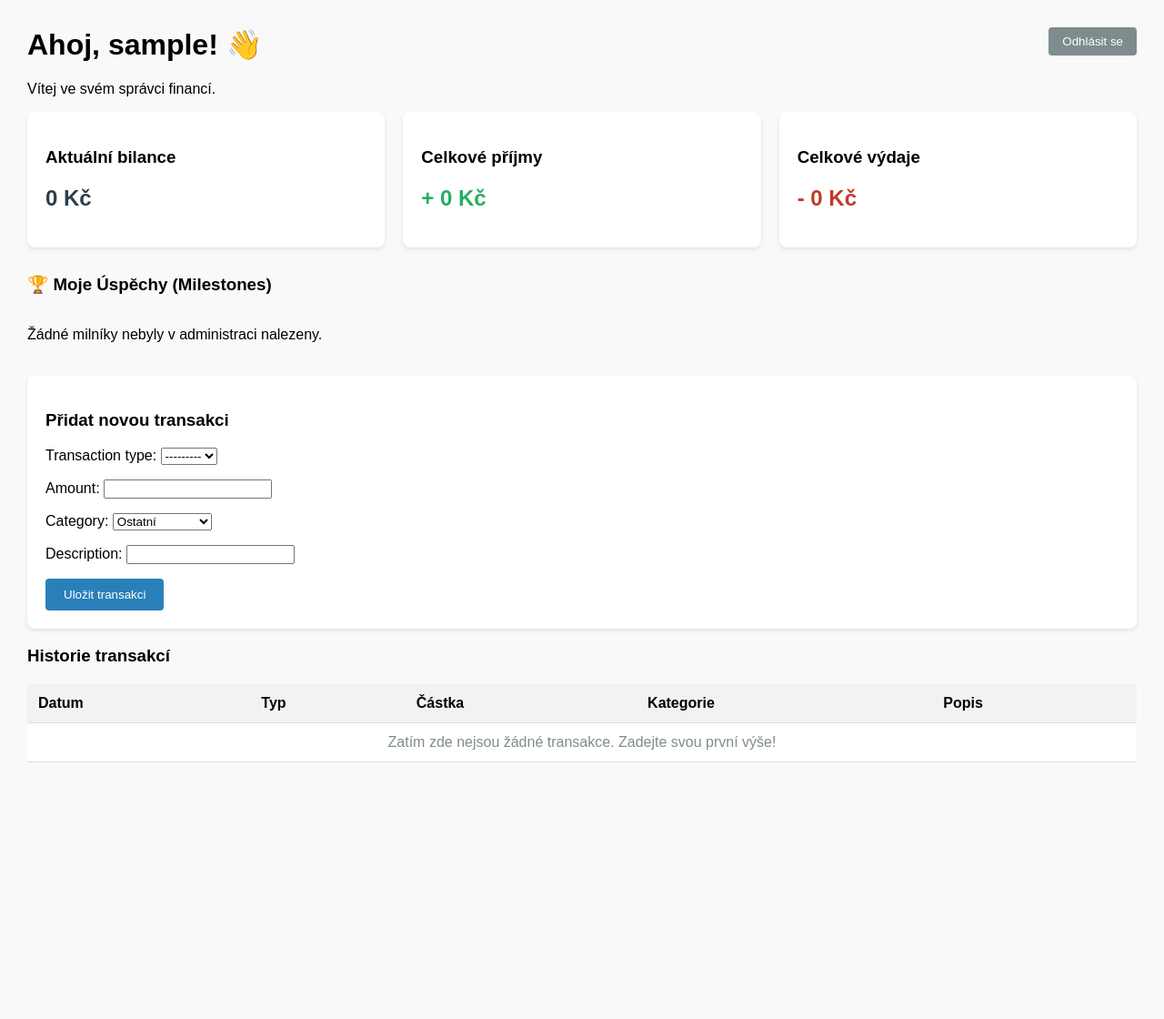
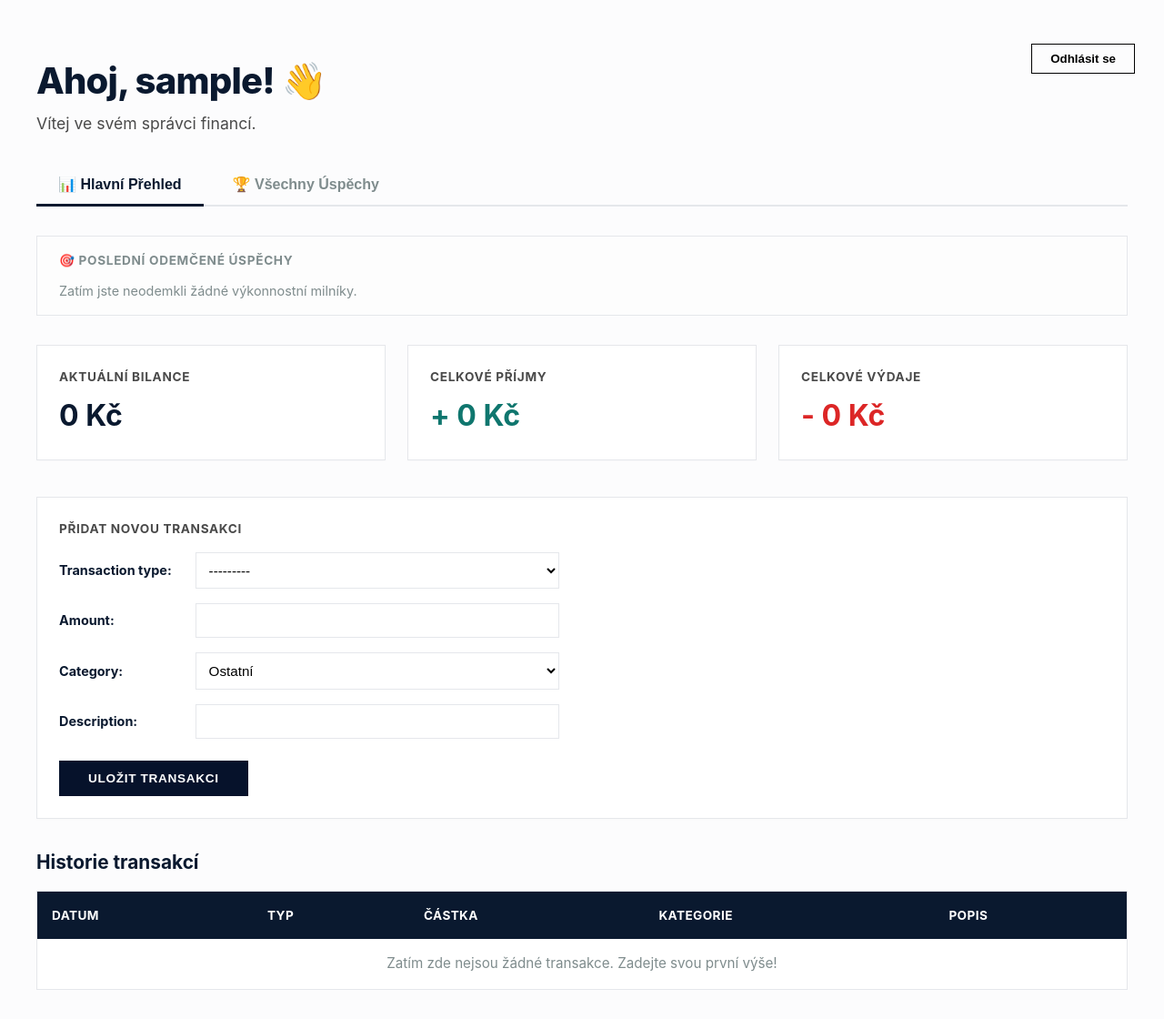
Before and after one commit to Art1mod/financial-manager, a Django app: page / in a window 1280 px wide. Shown: the whole page at 91% size. Before the commit the page ends 838 px from the top, so only its background shows below. Run offline with Django 5.2, Linux system fonts and the light colour scheme; the visitor is signed in with stand-in values (Sample User, id 1); data that the repository does not hold is empty.

Commit message:
feat: complete dashboard UI overhaul and modular AJAX refactor
- Enhanced interface layout, typography, and control elements via custom CSS.
- Added native 'switchView' tab engine for fluid sub-panel navigation.
- Decoupled AJAX payload to dynamically sync the full grid and a 2-item capped dashboard mini-banner.
- Refactored pipeline to parse backend fallback strings directly ().

```diff
--- /dev/null
+++ b/budget/static/budget/css/dashboard.css
@@ -0,0 +1,412 @@
+/* ==========================================================================
+   1. GLOBAL STYLES & LAYOUT
+   ========================================================================== */
+
+/* Base body presets and defaults */
+body {
+    background-color: #fcfcfd;
+    color: #000000;
+    font-family: -apple-system, BlinkMacSystemFont, "Segoe UI", Roboto, Arial, sans-serif;
+    margin: 0;
+    padding: 2rem;
+    line-height: 1.5;
+}
+
+/* Page content centering container */
+body > * {
+    max-width: 1200px;
+    margin-left: auto;
+    margin-right: auto;
+}
+
+
+/* ==========================================================================
+   2. TYPOGRAPHY & HEADINGS
+   ========================================================================== */
+
+/* Main welcome heading */
+h1 {
+    color: #0a192f;
+    font-size: 2.5rem;
+    font-weight: 800;
+    margin-bottom: 0.25rem;
+    letter-spacing: -0.02em;
+}
+
+/* Subtitle paragraph directly below h1 */
+h1 + p {
+    margin-top: 0;
+    color: #4a4a4a;
+    font-size: 1.1rem;
+    margin-bottom: 2rem;
+}
+
+/* Section block headers */
+h3 {
+    color: #0a192f;
+    font-size: 1.3rem;
+    font-weight: 700;
+    margin-top: 2rem;
+    margin-bottom: 1rem;
+}
+
+
+/* ==========================================================================
+   3. LOGOUT BUTTON
+   ========================================================================== */
+
+/* Logout button container positioning */
+body > form[action*="logout"] {
+    float: right;
+    margin-top: 1rem;
+}
+
+/* Logout button structure */
+.logout-btn {
+    background-color: transparent;
+    color: #000000;
+    border: 1px solid #000000;
+    padding: 0.5rem 1.25rem;
+    font-weight: 600;
+    cursor: pointer;
+    transition: all 0.2s ease;
+}
+
+/* Logout button hover state */
+.logout-btn:hover {
+    background-color: #000000;
+    color: #ffffff;
+}
+
+/* Float clearing fix for the parent layout */
+body::after {
+    content: "";
+    display: table;
+    clear: both;
+}
+
+
+/* ==========================================================================
+   4. NAVIGATION TABS & PANELS
+   ========================================================================== */
+
+/* Top tab layout bar */
+.tab-navigation {
+    display: flex;
+    gap: 0.5rem;
+    border-bottom: 2px solid #e5e7eb;
+    margin-bottom: 2rem;
+    padding-bottom: 1px;
+}
+
+/* Individual nav item button tabs */
+.nav-tab {
+    background: none;
+    border: none;
+    padding: 0.75rem 1.5rem;
+    font-size: 1rem;
+    font-weight: 700;
+    color: #7f8c8d;
+    cursor: pointer;
+    position: relative;
+    transition: color 0.2s ease;
+}
+
+/* Nav tab button hover effect */
+.nav-tab:hover {
+    color: #0a192f;
+}
+
+/* Currently active view tab highlight state */
+.nav-tab.active-tab {
+    color: #0a192f;
+}
+
+/* Indicator underline accent for the active tab */
+.nav-tab.active-tab::after {
+    content: "";
+    position: absolute;
+    bottom: -3px;
+    left: 0;
+    width: 100%;
+    height: 3px;
+    background-color: #0a192f;
+}
+
+/* Hidden view panel by default */
+.view-panel {
+    display: none;
+}
+
+/* Active visible view panel toggle */
+.view-panel.panel-visible {
+    display: block;
+}
+
+
+/* ==========================================================================
+   5. FINANCIAL METRICS & SUMMARY CARDS
+   ========================================================================== */
+
+/* Top summary row responsive grid layout */
+.summary-box {
+    display: grid;
+    grid-template-columns: repeat(auto-fit, minmax(280px, 1fr));
+    gap: 1.5rem;
+    margin-bottom: 2.5rem;
+}
+
+/* Standalone content wrapper container blocks */
+.card {
+    background: #ffffff;
+    border: 1px solid #e5e7eb;
+    padding: 1.5rem;
+    box-shadow: 0 1px 3px rgba(0,0,0,0.02);
+}
+
+/* Card titles text elements */
+.card h3 {
+    margin: 0 0 0.5rem 0;
+    font-size: 0.85rem;
+    text-transform: uppercase;
+    letter-spacing: 0.05em;
+    color: #4a4a4a;
+}
+
+/* Main calculated text value labels inside cards */
+.card h2 {
+    margin: 0;
+    font-size: 2rem;
+    font-weight: 700;
+}
+
+/* Main balance financial status badge color */
+.balance { color: #0a192f; }
+
+/* Dynamic positive income financial state badge color */
+.income { color: #0f766e; }
+
+/* Dynamic negative expense financial state badge color */
+.expense { color: #dc2626; }
+
+
+/* ==========================================================================
+   6. RECENT ACHIEVEMENTS (DASHBOARD TAB)
+   ========================================================================== */
+
+/* Dashboard top achievements container header panel */
+.recent-achievements-banner {
+    background: #fdfdfd;
+    border: 1px solid #e5e7eb;
+    padding: 1rem 1.5rem;
+    margin-bottom: 2rem;
+}
+
+/* Mini achievements module section label titles */
+.recent-achievements-banner h4 {
+    margin: 0 0 0.75rem 0;
+    font-size: 0.85rem;
+    text-transform: uppercase;
+    letter-spacing: 0.05em;
+    color: #7f8c8d;
+}
+
+/* Flexbox horizontal layout container matrix for fast metrics */
+.mini-achievements-grid {
+    display: flex;
+    gap: 1rem;
+}
+
+/* Compact individual dashboard achievement highlights */
+.mini-achievement-card {
+    background-color: #f0fdfa;
+    border: 1px solid #0f766e;
+    padding: 0.75rem 1rem;
+    flex: 1;
+    display: flex;
+    flex-direction: column;
+    justify-content: center;
+}
+
+/* Mini achievement card subtitle texts names */
+.mini-achievement-card h5 {
+    margin: 0;
+    font-size: 0.95rem;
+    color: #0a192f;
+    font-weight: 700;
+}
+
+/* Summary paragraph text copy inside recent banners modules */
+.mini-achievement-card p {
+    margin: 2px 0 0 0;
+    font-size: 0.8rem;
+    color: #555;
+}
+
+/* Max item ceiling restriction limit: drops items past index count 2 */
+.mini-achievements-grid .mini-achievement-card:nth-of-type(n+3) {
+    display: none;
+}
+
+
+/* ==========================================================================
+   7. ALL ACHIEVEMENTS (FULL PANEL VIEW)
+   ========================================================================== */
+
+/* Main showcase container layout grids */
+.achievements-grid {
+    display: grid !important;
+    grid-template-columns: repeat(auto-fit, minmax(280px, 1fr)) !important;
+    gap: 1.5rem !important;
+    margin-bottom: 2.5rem !important;
+}
+
+/* Full standalone achievement milestones block cards */
+.achievement-card {
+    border-radius: 0px !important;
+    padding: 1.5rem !important;
+    transition: transform 0.2s ease, box-shadow 0.2s ease;
+}
+
+/* Unearned milestone fallback inactive card layout view modes */
+.achievement-card.locked {
+    background-color: #ffffff !important;
+    border: 1px dashed #cccccc !important;
+    opacity: 0.55 !important;
+}
+
+/* Earned milestone successful active badge layout configuration */
+.achievement-card.unlocked {
+    background-color: #f0fdfa !important;
+    border: 1px solid #0f766e !important;
+    opacity: 1 !important;
+    box-shadow: 0 4px 12px rgba(15, 118, 110, 0.04);
+}
+
+/* Core badge titles wrapper headings lines */
+.achievement-card h4 {
+    margin: 0 0 0.5rem 0;
+    font-size: 1.1rem;
+    color: #0a192f;
+}
+
+
+/* ==========================================================================
+   8. TRANSACTION INTAKE FORM
+   ========================================================================== */
+
+/* Form wrapper wrapper base parameters alignment settings */
+.card #transaction-form {
+    margin-top: 1rem;
+}
+
+/* Automatic responsive label/input rows styling setup alignment */
+.card #transaction-form p {
+    display: grid;
+    grid-template-columns: 150px 1fr;
+    align-items: center;
+    margin-bottom: 1rem;
+}
+
+/* Input category fields field labels labels identifiers tags descriptors */
+.card #transaction-form label {
+    font-weight: 700;
+    color: #0a192f;
+    font-size: 0.9rem;
+}
+
+/* Standard select drops fields dropdown boxes and textual boxes */
+.card #transaction-form input,
+.card #transaction-form select {
+    padding: 0.6rem;
+    border: 1px solid #e5e7eb;
+    background-color: #ffffff;
+    font-size: 0.95rem;
+    width: 100%;
+    max-width: 400px;
+    box-sizing: border-box;
+}
+
+/* Focus bounding outlines highlight indicator parameters properties */
+.card #transaction-form input:focus,
+.card #transaction-form select:focus {
+    outline: none;
+    border-color: #0a192f;
+}
+
+/* Main primary save form transaction call-to-action button properties */
+.card #transaction-form button[type="submit"] {
+    background: #06122b !important;
+    color: #ffffff !important;
+    border-radius: 0px !important;
+    padding: 0.75rem 2rem !important;
+    font-weight: 700;
+    text-transform: uppercase;
+    letter-spacing: 0.05em;
+    font-size: 0.85rem;
+    margin-top: 0.5rem;
+    border: none !important;
+    outline: none !important;
+    cursor: pointer;
+    transition: background-color 0.2s ease;
+}
+
+/* Hover state parameter configurations values */
+.card #transaction-form button[type="submit"]:hover {
+    background: #0f2b67 !important;
+}
+
+
+/* ==========================================================================
+   9. TRANSACTION HISTORY LOG TABLE
+   ========================================================================== */
+
+/* History tables elements foundation parameters structural wrappers */
+table {
+    width: 100%;
+    border-collapse: collapse;
+    margin-top: 1rem;
+    background: #ffffff;
+    border: 1px solid #e5e7eb;
+}
+
+/* Column titles table headers elements rows lines controls */
+th {
+    background-color: #0a192f;
+    color: #ffffff;
+    font-weight: 700;
+    text-align: left;
+    padding: 1rem;
+    font-size: 0.85rem;
+    text-transform: uppercase;
+    letter-spacing: 0.03em;
+}
+
+/* Table dataset cells fields item content containers row cells tags */
+td {
+    padding: 1rem;
+    border-bottom: 1px solid #e5e7eb;
+    font-size: 0.95rem;
+}
+
+/* Data row background transition hover overlays triggers rules controls */
+tr:hover td {
+    background-color: #fcfcfd;
+}
+
+/* Highlighting font color values inside matrix grids row lines logs (Income) */
+td span.income {
+    font-weight: 700;
+    color: #0f766e;
+}
+
+/* Highlighting font color values inside matrix grids row lines logs (Expense) */
+td span.expense {
+    font-weight: 700;
+    color: #dc2626;
+}
+
+/* Automatically hide any unlocked achievement card beyond the first 2 */
+.mini-achievements-grid .mini-achievement-card:nth-of-type(n+3) {
+    display: none;
+}
--- a/templates/dashboard.html
+++ b/templates/dashboard.html
@@ -1,18 +1,10 @@
+{% load static %}
 <!DOCTYPE html>
 <html lang="cs">
 <head>
     <meta charset="UTF-8">
     <title>Finance Manager - Dashboard</title>
-    <style>
-        body { font-family: Arial, sans-serif; margin: 30px; background-color: #f9f9f9; }
-        .summary-box { display: flex; gap: 20px; margin-bottom: 30px; }
-        .card { padding: 20px; background: white; border-radius: 8px; box-shadow: 0 2px 4px rgba(0,0,0,0.1); flex: 1; }
-        .balance { color: #2c3e50; } .income { color: #27ae60; } .expense { color: #c0392b; }
-        table { width: 100%; border-collapse: collapse; background: white; margin-top: 20px; }
-        th, td { padding: 12px; text-align: left; border-bottom: 1px solid #ddd; }
-        th { background-color: #f2f2f2; }
-        .logout-btn { float: right; background: #7f8c8d; color: white; border: none; padding: 8px 15px; border-radius: 4px; cursor: pointer;}
-    </style>
+    <link rel="stylesheet" href="{% static 'budget/css/dashboard.css' %}">
 </head>
 <body>
 
@@ -23,6 +15,29 @@
 
     <h1>Ahoj, {{ user.username }}! 👋</h1>
     <p>Vítej ve svém správci financí.</p>
+
+    <div class="tab-navigation">
+        <button class="nav-tab active-tab" onclick="switchView('dashboard-view', this)">📊 Hlavní Přehled</button>
+        <button class="nav-tab" onclick="switchView('achievements-view', this)">🏆 Všechny Úspěchy</button>
+    </div>
+
+    <div id="dashboard-view" class="view-panel panel-visible">
+
+        <div class="recent-achievements-banner" id="recent-achievements-container">
+            <h4>🎯 Poslední odemčené úspěchy</h4>
+            <div class="mini-achievements-grid" id="mini-achievements-target">
+                {% for ach in achievements %}
+                    {% if ach.unlocked %}
+                        <div class="mini-achievement-card">
+                            <h5>🔓 {{ ach.title }}</h5>
+                            <p>{{ ach.desc }}</p>
+                        </div>
+                    {% endif %}
+                {% empty %}
+                    <p style="margin: 0; font-size: 0.9em; color: #7f8c8d;">Zatím jste neodemkli žádné výkonnostní milníky.</p>
+                {% endfor %}
+            </div>
+        </div>
 
         <div class="summary-box">
             <div class="card">
@@ -38,32 +53,13 @@
                 <h2 class="expense" id="expense-display">- {{ total_expense }} Kč</h2>
             </div>
         </div>
-    <div class="achievements-container">
-    <h3>🏆 Moje Úspěchy (Milestones)</h3>
-    <div class="achievements-grid" style="display: flex; gap: 20px; margin-bottom: 20px;">
-        {% for ach in achievements %}
-            <div class="achievement-card {% if ach.unlocked %}unlocked{% else %}locked{% endif %}"
-                 style="border: 1px solid {% if ach.unlocked %}#28a745{% else %}#ccc{% endif %};
-                        background-color: {% if ach.unlocked %}#e8f5e9{% else %}#f8f9fa{% endif %};
-                        padding: 15px; border-radius: 5px; flex: 1; opacity: {% if ach.unlocked %}1{% else %}0.6{% endif %};">
-                <h4>
-                    {% if ach.unlocked %}🔓{% else %}🔒{% endif %}
-                    {{ ach.title }}
-                </h4>
-                <p style="margin: 5px 0 0 0; font-size: 0.9em; color: #555;">{{ ach.desc }}</p>
-            </div>
-        {% empty %}
-            <p>Žádné milníky nebyly v administraci nalezeny.</p>
-        {% endfor %}
-    </div>
-</div>
 
         <div class="card">
             <h3>Přidat novou transakci</h3>
             <form method="post" id="transaction-form">
                 {% csrf_token %}
                 {{ form.as_p }}
-            <button type="submit" style="background: #2980b9; color: white; border: none; padding: 10px 20px; border-radius: 4px; cursor: pointer;">Uložit transakci</button>
+                <button type="submit">Uložit transakci</button>
             </form>
         </div>
 
@@ -100,19 +96,48 @@
                 {% endfor %}
             </tbody>
         </table>
+    </div>
+
+    <div id="achievements-view" class="view-panel">
+        <div class="achievements-container">
+            <h3>🏆 Všechny Úspěchy (Milestones)</h3>
+            <div class="achievements-grid" style="display: flex; gap: 20px; margin-bottom: 20px;">
+                {% for ach in achievements %}
+                    <div class="achievement-card {% if ach.unlocked %}unlocked{% else %}locked{% endif %}"
+                         style="border: 1px solid {% if ach.unlocked %}#28a745{% else %}#ccc{% endif %};
+                                background-color: {% if ach.unlocked %}#e8f5e9{% else %}#f8f9fa{% endif %};
+                                padding: 15px; border-radius: 5px; flex: 1; opacity: {% if ach.unlocked %}1{% else %}0.6{% endif %};">
+                        <h4>
+                            {% if ach.unlocked %}🔓{% else %}🔒{% endif %}
+                            {{ ach.title }}
+                        </h4>
+                        <p style="margin: 5px 0 0 0; font-size: 0.9em; color: #555;">{{ ach.desc }}</p>
+                    </div>
+                {% empty %}
+                    <p>Žádné milníky nebyly v administraci nalezeny.</p>
+                {% endfor %}
+            </div>
+        </div>
+    </div>
 
 <script>
+// Tab view toggle layout engine
+function switchView(panelId, tabButton) {
+    document.querySelectorAll('.view-panel').forEach(p => p.classList.remove('panel-visible'));
+    document.querySelectorAll('.nav-tab').forEach(t => t.classList.remove('active-tab'));
+
+    document.getElementById(panelId).classList.add('panel-visible');
+    tabButton.classList.add('active-tab');
+}
+
+// Ajax Transaction Submission Pipeline
 document.getElementById('transaction-form').addEventListener('submit', function(e) {
-    // Stop the standard browser form submission and page reloading behavior
     e.preventDefault();
 
     const form = this;
     const formData = new FormData(form);
-
-    // Read the CSRF protection cookie safely natively
     const csrftoken = document.querySelector('[name=csrfmiddlewaretoken]').value;
 
-    // Execute background Fetch pipeline API
     fetch("{% url 'add_transaction_ajax' %}", {
         method: "POST",
         body: formData,
@@ -123,21 +148,18 @@ document.getElementById('transaction-form').addEventListener('submit', function(
     .then(response => response.json())
     .then(data => {
         if (data.status === 'success') {
-            // 1. UPDATE CARD METRICS
+            // 1. UPDATE DATA VALUES
             document.getElementById('balance-display').innerText = data.metrics.current_balance + ' Kč';
             document.getElementById('income-display').innerText = '+ ' + data.metrics.total_income + ' Kč';
             document.getElementById('expense-display').innerText = '- ' + data.metrics.total_expense + ' Kč';
 
-            // 2. INJECT NEW TRANSACTION ROW AT THE TOP OF THE TABLE
+            // 2. INJECT NEW DATA ROW IN TABLE MATRIX
             const tbody = document.getElementById('transaction-table-body');
-
-            // If the placeholder text exists, clear it out first
             if (tbody.rows.length === 1 && tbody.rows[0].cells.length === 1) {
                 tbody.innerHTML = '';
             }
 
             const typeLabel = data.transaction.type === 'INCOME' ? '<span class="income">Příjem</span>' : '<span class="expense">Výdaj</span>';
-
             const newRow = `
                 <tr>
                     <td>${data.transaction.date}</td>
@@ -147,17 +169,13 @@ document.getElementById('transaction-form').addEventListener('submit', function(
                     <td>${data.transaction.description}</td>
                 </tr>
             `;
-            // Insert it elegantly as the first row in the log table
             tbody.insertAdjacentHTML('afterbegin', newRow);
 
-            // 3. DYNAMICALLY UPDATE VISUAL ACHIEVEMENTS VIA DOM MANIPULATION
-            // We target the inner grid directly, leaving the h3 title intact
+            // 3. RE-RENDER ALL ACHIEVEMENTS GRID DICTIONARIES
             const achGrid = document.querySelector('.achievements-grid');
             if (achGrid) {
                 let achHtml = '';
-
                 data.achievements.forEach(ach => {
-                    // Match the look of the initial Django HTML template loops exactly
                     const borderColor = ach.unlocked ? '#28a745' : '#ccc';
                     const bgColor = ach.unlocked ? '#e8f5e9' : '#f8f9fa';
                     const opacity = ach.unlocked ? '1' : '0.6';
@@ -168,9 +186,7 @@ document.getElementById('transaction-form').addEventListener('submit', function(
                              style="border: 1px solid ${borderColor};
                                     background-color: ${bgColor};
                                     padding: 15px; border-radius: 5px; flex: 1; opacity: ${opacity};">
-                            <h4>
-                                ${lockIcon} ${ach.title}
-                            </h4>
+                            <h4>${lockIcon} ${ach.title}</h4>
                             <p style="margin: 5px 0 0 0; font-size: 0.9em; color: #555;">${ach.desc || ''}</p>
                         </div>
                     `;
@@ -178,7 +194,30 @@ document.getElementById('transaction-form').addEventListener('submit', function(
                 achGrid.innerHTML = achHtml;
             }
 
-            // 4. RESET THE INPUT BOXES NATIVELY
+            // 4. SYNC AND UPDATE RECENT MINI BANNER NODE OBJECTS
+            const miniTarget = document.getElementById('mini-achievements-target');
+            if (miniTarget && data.achievements) {
+                let miniHtml = '';
+                let displayedCount = 0;
+
+                data.achievements.forEach(ach => {
+                    if (ach.unlocked && displayedCount < 2) {
+                        miniHtml += `
+                            <div class="mini-achievement-card">
+                                <h5>🔓 ${ach.title}</h5>
+                                <p>${ach.desc || ''}</p>
+                            </div>
+                        `;
+                        displayedCount++;
+                    }
+                });
+
+                if(miniHtml === '') {
+                    miniHtml = '<p style="margin: 0; font-size: 0.9em; color: #7f8c8d;">Zatím jste neodemkli žádné výkonnostní milníky.</p>';
+                }
+                miniTarget.innerHTML = miniHtml;
+            }
+
             form.reset();
         } else {
             alert('Chyba při ukládání transakce: ' + JSON.stringify(data.errors));
```
Lines whose indentation alone changed are shown as unchanged.
